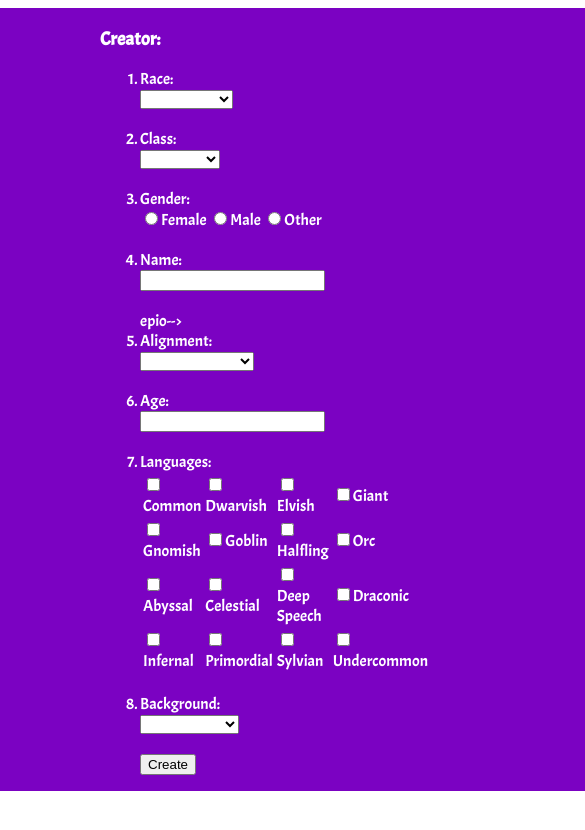
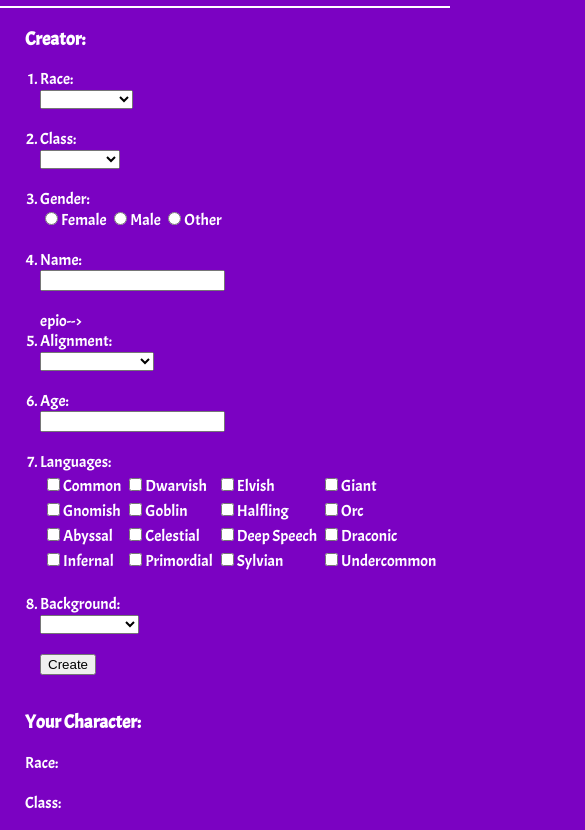
Before and after one commit to charliedouglas1996/CharacterApp, a plain HTML site: page index.html in a window 390 px wide. Shown: the part 128-958 px from the top of the page, 585 px wide, since content can reach past the window. Before the commit the page ends 919 px from the top, so only its background shows below. Drawn offline with Linux system fonts and the light colour scheme.

Commit message:
made it responsive

```diff
--- a/style.css
+++ b/style.css
@@ -1,12 +1,17 @@
+@media (max-width:900px){
+    .flex-container{
+      flex-direction: column;
+    }
+  }
   body{
-    background-color:white;
+      background-color:rgb(123, 2, 194);
       padding:0px;
       margin:0px;
       color:white;
+      min-width: 450px;
   }
   #title{
       text-align: center;
-    color: rgb(123, 2, 194);
   }
   #amp{
       font-size: 40px;
@@ -20,19 +25,20 @@ hr {
   }
   .flex-container {
       display: flex;
-    background-color: white;
   }
-.flex-container div {
-    padding:0px 50px 0px 50px;
-}
-
   .flex-box{
       flex:1;
-    background-color: rgb(123, 2, 194);
   }
-.form{
-    margin-right:1px;
+  #form-box{
+      min-width: 450px;
   }
-#results{
-    margin-left:1px;
+  #creator-title{
+    margin-left:25px;
   }
+  #results-box div{
+    width: 400px;
+  }
+  .flex-box div{
+    margin: auto;
+    width: 450px;
+  }
```
Lines whose indentation alone changed are shown as unchanged.
